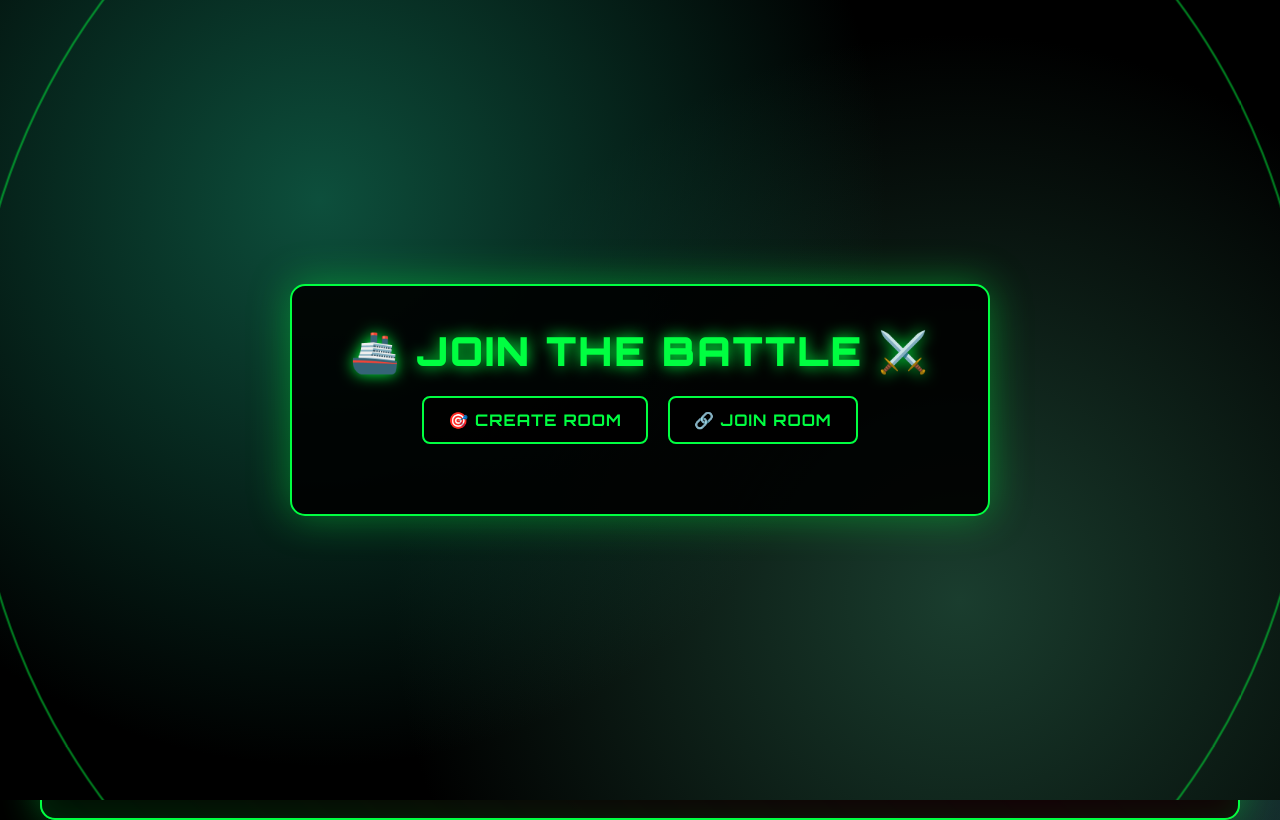
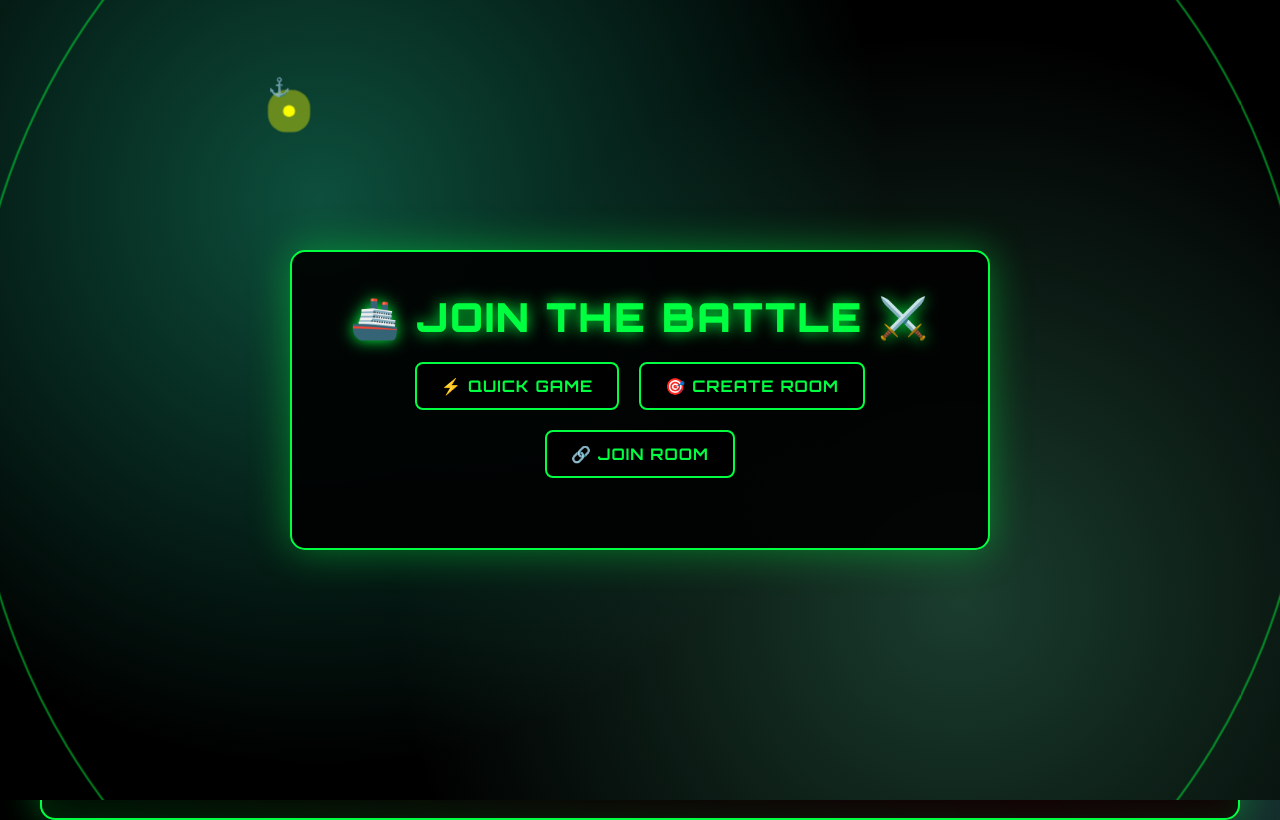
Before and after one commit to baptistepauletto/battleship, a plain HTML site: page index.html in a window 1280 px wide. Drawn offline with Linux system fonts and the light colour scheme.

Commit message:
Add Quick Game button to connection menu in index.html

```diff
--- a/index.html
+++ b/index.html
@@ -20,6 +20,7 @@
 
             <div id="connectionMenu">
                 <div class="connection-options">
+                    <button class="btn btn-success" id="quickGameBtn">⚡ Quick Game</button>
                     <button class="btn btn-primary" id="createRoomBtn">🎯 Create Room</button>
                     <button class="btn btn-success" id="joinRoomBtn">🔗 Join Room</button>
                 </div>
```
